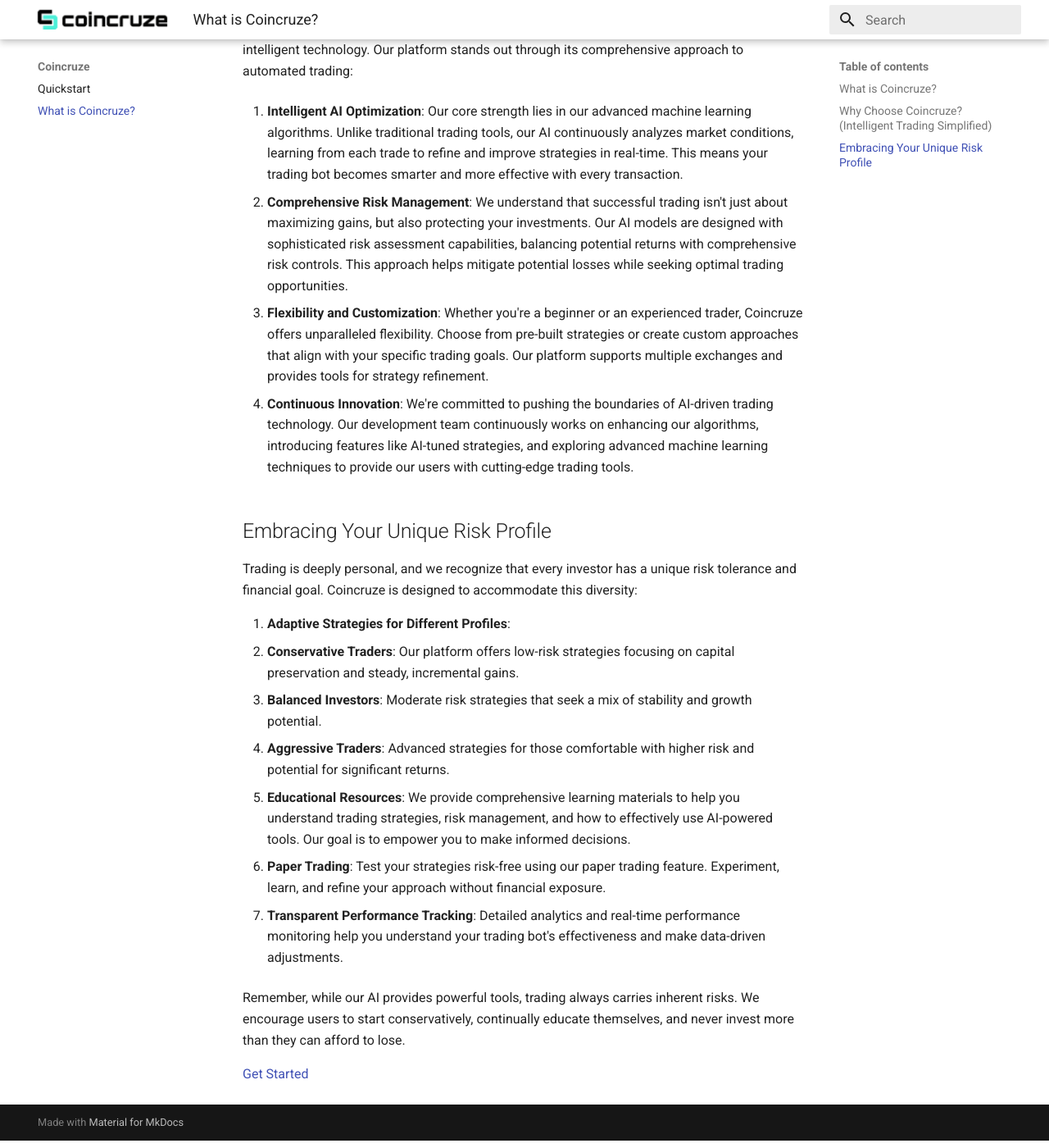
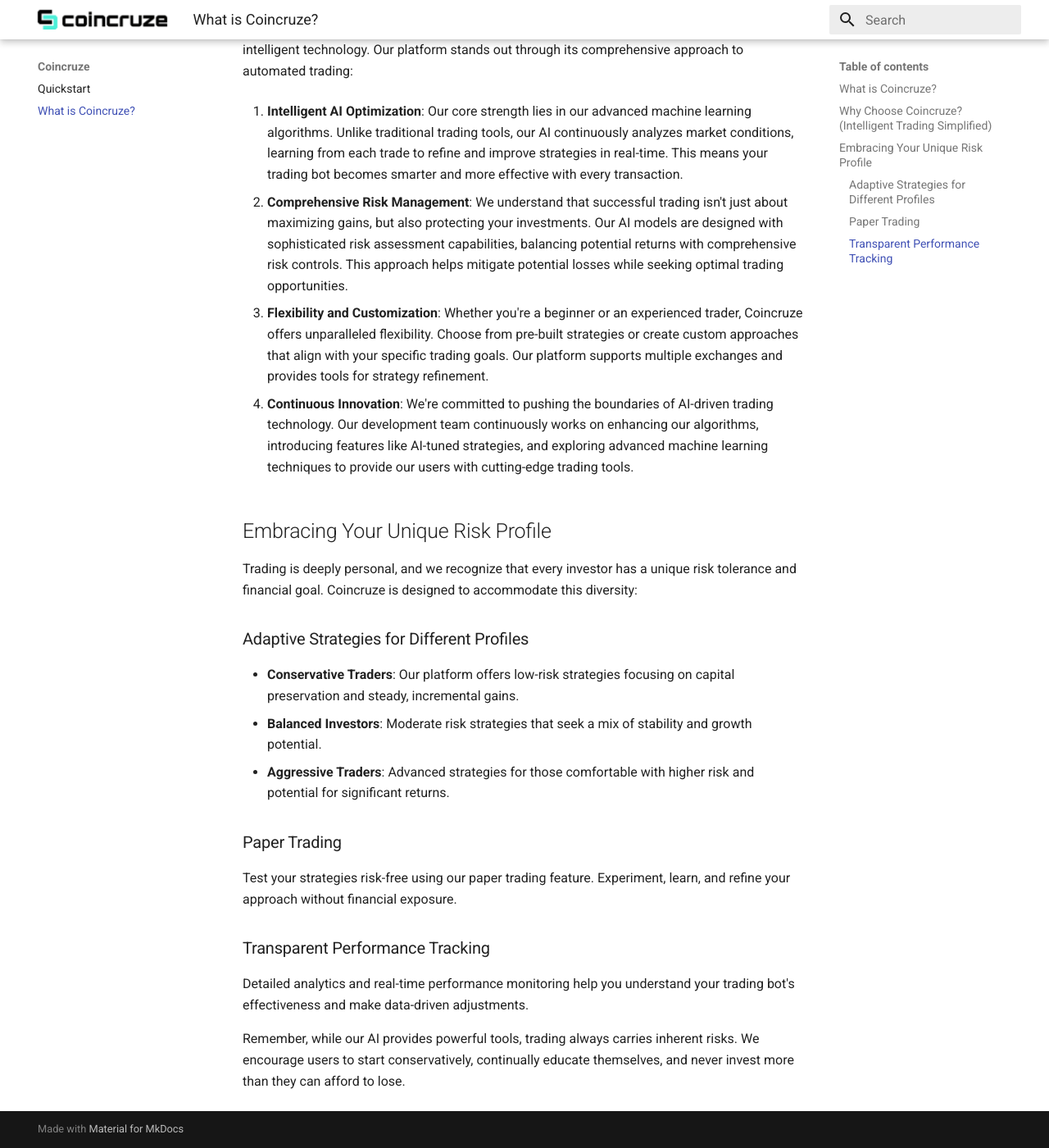
Before and after one commit to coincruze/docs, an MkDocs documentation site: the page built from docs/about.md, in a window 1280 px wide and 1400 px high, scrolled down 520 px. Shown: the whole window at 82% size. Built offline with MkDocs 1.6.1 and Material for MkDocs 9.7.7, drawn with Linux system fonts in a browser that asks for light colours.

Commit message:
docs: Enhance About page with structured sections for trading strategies and resources

```diff
--- a/docs/about.md
+++ b/docs/about.md
@@ -22,17 +22,18 @@
 
 Trading is deeply personal, and we recognize that every investor has a unique risk tolerance and financial goal. Coincruze is designed to accommodate this diversity:
 
-1. **Adaptive Strategies for Different Profiles**:
-   - **Conservative Traders**: Our platform offers low-risk strategies focusing on capital preservation and steady, incremental gains.
-   - **Balanced Investors**: Moderate risk strategies that seek a mix of stability and growth potential.
-   - **Aggressive Traders**: Advanced strategies for those comfortable with higher risk and potential for significant returns.
+### Adaptive Strategies for Different Profiles
 
-2. **Educational Resources**: We provide comprehensive learning materials to help you understand trading strategies, risk management, and how to effectively use AI-powered tools. Our goal is to empower you to make informed decisions.
+- **Conservative Traders**: Our platform offers low-risk strategies focusing on capital preservation and steady, incremental gains.
+- **Balanced Investors**: Moderate risk strategies that seek a mix of stability and growth potential.
+- **Aggressive Traders**: Advanced strategies for those comfortable with higher risk and potential for significant returns.
 
-3. **Paper Trading**: Test your strategies risk-free using our paper trading feature. Experiment, learn, and refine your approach without financial exposure.
+### Paper Trading
 
-4. **Transparent Performance Tracking**: Detailed analytics and real-time performance monitoring help you understand your trading bot's effectiveness and make data-driven adjustments.
+Test your strategies risk-free using our paper trading feature. Experiment, learn, and refine your approach without financial exposure.
+
+### Transparent Performance Tracking
+
+Detailed analytics and real-time performance monitoring help you understand your trading bot's effectiveness and make data-driven adjustments.
 
 Remember, while our AI provides powerful tools, trading always carries inherent risks. We encourage users to start conservatively, continually educate themselves, and never invest more than they can afford to lose.
-
-[Get Started](/users/sign_up)
```
